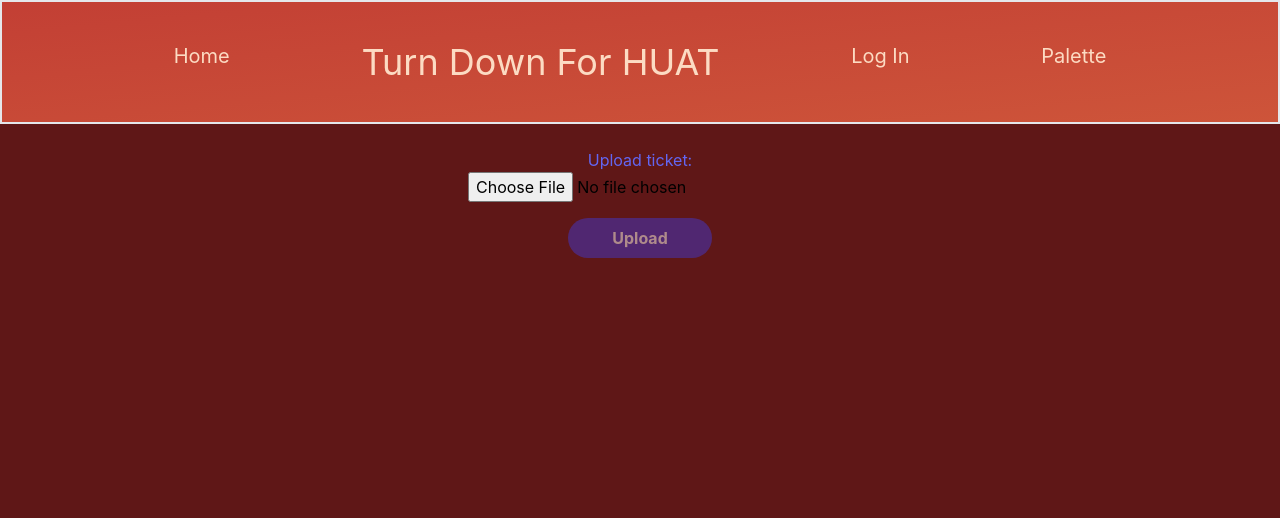
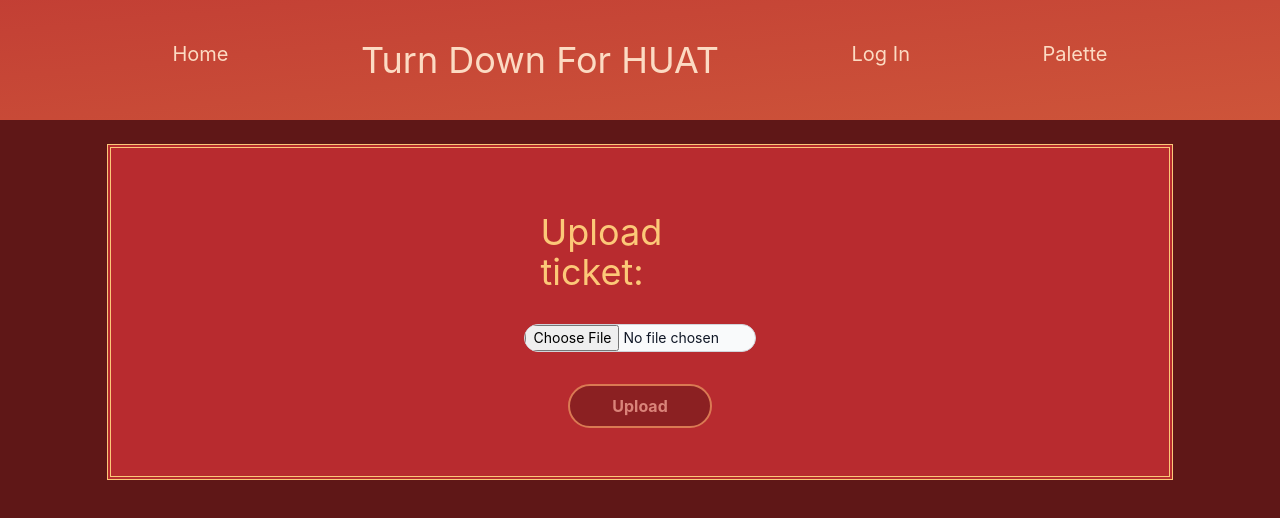
Before and after one commit to lim-jiahao/turn-down-for-huat-frontend, a React (Create React App) app: page /profile in a window 1280 px wide. Shown: the top 518 px of the page. Built offline with nearby package versions, Linux system fonts and the light colour scheme; no server answers.

Commit message:
moar css

```diff
--- a/src/App.jsx
+++ b/src/App.jsx
@@ -41,7 +41,7 @@ const App = () => {
   return (
     <div className="w-screen h-screen flex flex-col items-center bg-huat-40">
       <Router>
-        <div className="w-full mb-6 p-10 border-2 bg-gradient-to-br from-huat-30 to-huat-70 via huat-60 animate-gradient-xy">
+        <div className="w-full mb-6 p-10 bg-gradient-to-br from-huat-30 to-huat-70 via huat-60 animate-gradient-xy">
           <nav className="flex justify-evenly text-huat-90 text-xl">
             <NavLink className={({ isActive }) => `${isActive && 'font-bold'} hover:underline`} to="/">Home</NavLink>
             <h2 className="text-4xl">Turn Down For HUAT</h2>
--- a/src/components/ImageInput.jsx
+++ b/src/components/ImageInput.jsx
@@ -36,10 +36,11 @@ const ImageInput = ({ setErrMsg, setDisableSubmit, inputRef }) => {
   };
   return (
     <>
-      <input type="file" ref={inputRef} onChange={handleFileChange} />
+      <span className="form-label block text-huat-10 text-4xl m-4">Upload ticket:</span>
+      <input type="file" className="m-4 form-control block w-full text-sm text-gray-900 bg-gray-50 rounded-2xl border border-solid border-gray-300 cursor-pointer dark:text-gray-400 focus:outline-none focus:border-transparent dark:bg-gray-700 dark:border-gray-600 dark:placeholder-gray-400" ref={inputRef} onChange={handleFileChange} />
       {file && (
       <img
-        className="w-2/5"
+        className="w-3/5 m-4"
         src={URL.createObjectURL(file)}
         alt="
       preview"
--- a/src/components/LandingPage.jsx
+++ b/src/components/LandingPage.jsx
@@ -31,6 +31,7 @@ const LandingPage = ({ auth }) => {
   return (
     <>
       {auth && <WinLoss />}
+      <div className="w-10/12 border-double border-4 border-huat-10 bg-huat-30 p-12 flex flex-column justify-around items-center">
         <TicketUpload setDisableSave={setDisableSave} setSaveMsg={setSaveMsg} />
         <ResultsOutput
           auth={auth}
@@ -39,6 +40,7 @@ const LandingPage = ({ auth }) => {
           setDisableSave={setDisableSave}
           setSaveMsg={setSaveMsg}
         />
+      </div>
     </>
   );
 };
--- a/src/components/ResultsOutput.jsx
+++ b/src/components/ResultsOutput.jsx
@@ -34,14 +34,14 @@ const ResultsOutput = ({
 
   return bets.length > 0 && (
   <>
-    <div className="flex flex-col items-center text-center">
+    <div className="mt-4 w-2/5 flex flex-col items-center text-center">
       <div className="mb-4">
-        <p className="text-xl font-bold text-sky-400">Draw date:</p>
+        <p className="text-xl font-bold text-huat-90">Draw date:</p>
         <p>{date}</p>
       </div>
 
       <div className="mb-4">
-        <p className="text-xl font-bold text-sky-400">Your numbers:</p>
+        <p className="text-xl font-bold text-huat-90">Your numbers:</p>
         {bets.map((bet, i) => (
           <div>
             <span>{i + 1}. {bet} </span>
@@ -53,17 +53,17 @@ const ResultsOutput = ({
       </div>
 
       <div className="mb-4">
-        <p className="text-xl font-bold text-sky-400">Winning numbers:</p>
+        <p className="text-xl font-bold text-huat-90">Winning numbers:</p>
         <p>{winningNumbers}</p>
       </div>
 
       <div className="mb-4">
-        <p className="text-xl font-bold text-sky-400">Additional number:</p>
+        <p className="text-xl font-bold text-huat-90">Additional number:</p>
         <p>{additionalNumber}</p>
       </div>
 
       <div className="mb-4 font-bold text-xl">
-        <p className="text-sky-400">Prize:</p>
+        <p className="text-huat-90">Prize:</p>
         <p>{totalPrize > 0 ? `You won $${new Intl.NumberFormat('en-US').format(totalPrize)}!` : 'You did not win anything'}</p>
       </div>
     </div>
--- a/src/components/TicketUpload.jsx
+++ b/src/components/TicketUpload.jsx
@@ -58,17 +58,15 @@ const TicketUpload = ({ setDisableSave, setSaveMsg }) => {
   };
 
   return (
-    <form onSubmit={handleSubmit}>
-      <div className="w-3/4 m-auto flex flex-col items-center">
-        <span className="block text-indigo-500">Upload ticket:</span>
-
+    <form className="w-2/5" onSubmit={handleSubmit}>
+      <div className="w-3/5 m-auto flex flex-col items-center">
         <ImageInput
           setErrMsg={setErrMsg}
           setDisableSubmit={setDisableSubmit}
           inputRef={fileInputRef}
         />
 
-        <button className="w-36 mx-auto bg-indigo-700 hover:bg-pink-700 disabled:opacity-50 mt-4 text-white font-bold py-2 px-4 rounded-full" type="submit" value="Upload" disabled={disableSubmit}>Upload</button>
+        <button className="w-36 mx-auto bg-huat-50 border-2 border-huat-10 hover:bg-huat-80 disabled:opacity-50 disabled:bg-huat-40 mt-4 text-huat-90 font-bold py-2 px-4 rounded-full" type="submit" value="Upload" disabled={disableSubmit}>Upload</button>
         <span className="text-red-500 font-bold">{errMsg}</span>
       </div>
     </form>
```
Also changed, not shown: src/index.css (+11 -3 lines). Lines whose indentation alone changed are shown as unchanged.
